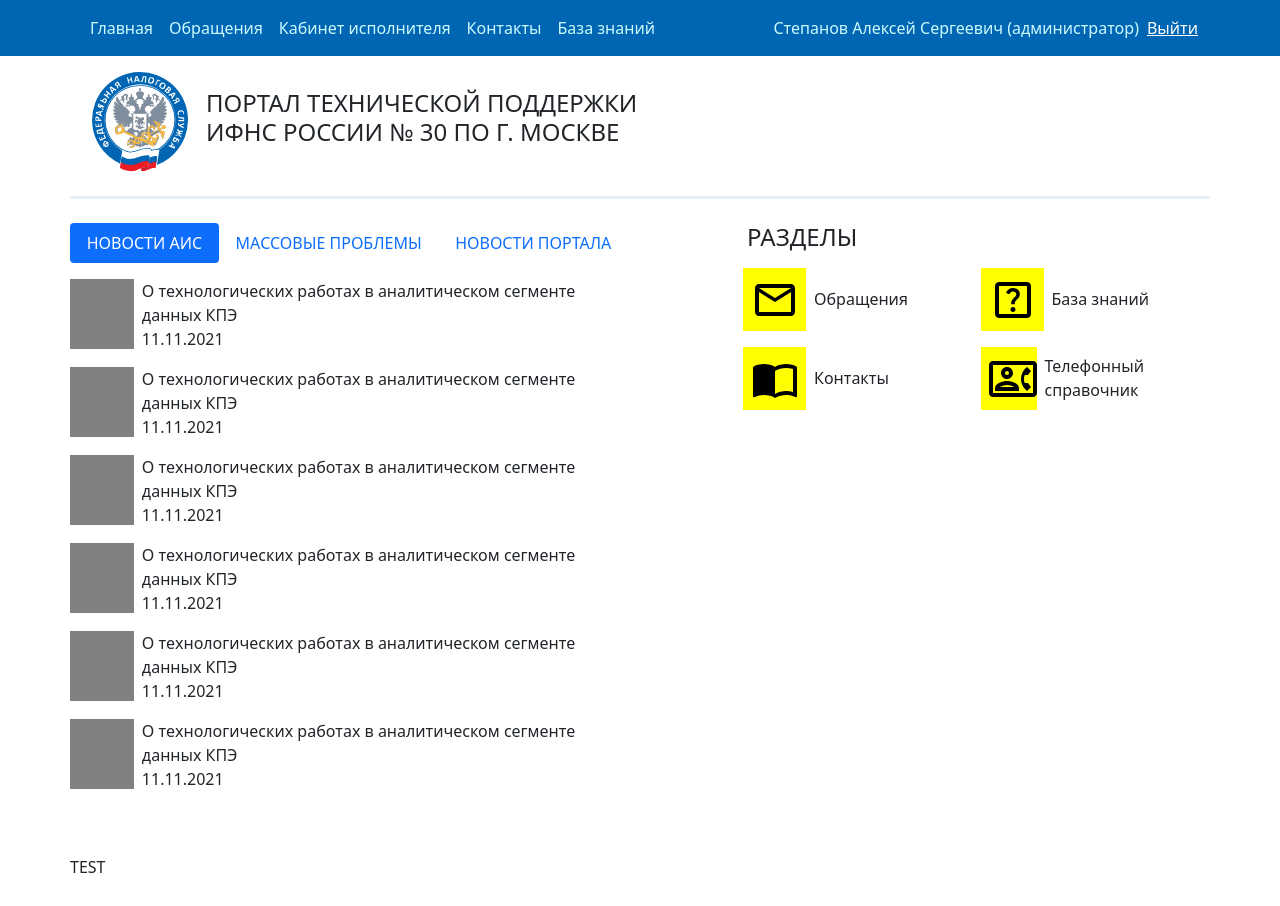
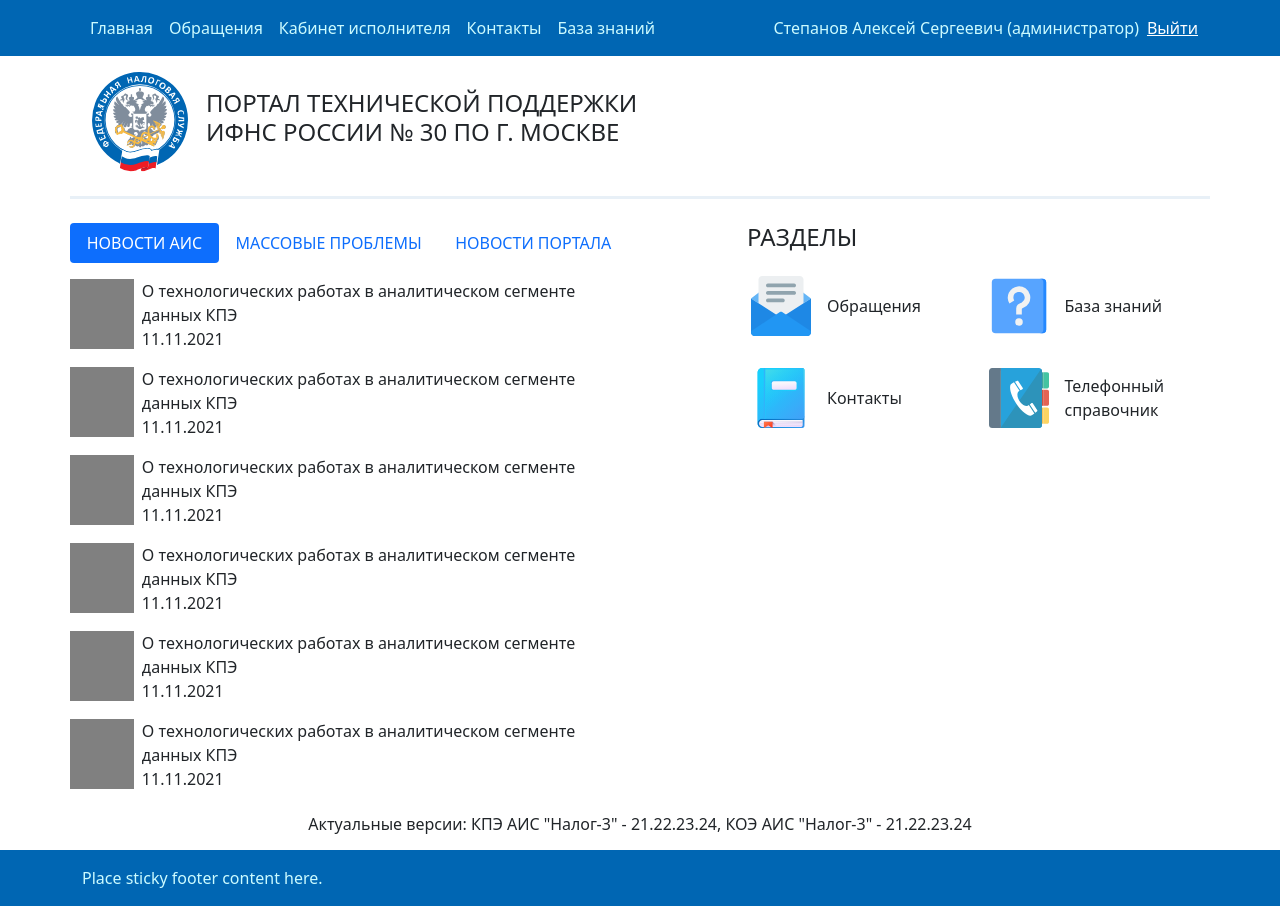
Before and after one commit to Astori191/TAX_HELPDESK, a PHP site: page / in a window 1280 px wide. Before the commit the page ends 873 px from the top, so only its background shows below. Run offline with PHP 8.4, Linux system fonts and the light colour scheme.

Commit message:
main page, done!

```diff
--- a/assets/css/style.css
+++ b/assets/css/style.css
@@ -1,6 +1,10 @@
 .bg-primary {
     background-color: #0066B3 !important;
 }
+
+/* .bg-light {
+    background-color: #0066B3 !important;
+} */
 
 /*.nav-pills.active {
     background-color: #0066B3 !important;
@@ -36,3 +40,20 @@
 .bottom-line {
     border-bottom: 3px solid #e8f0f7;
 }
+
+.right-section{
+    width: 60px;
+    height: 60px;
+}
+
+/*main > .container {
+    padding: 60px 15px 0;
+}*/
+
+.bg-light{
+    background-color: #0066B3 !important;
+}
+
+ .text-muted{
+    color: #CBFBFF !important;
+}
--- a/index.html
+++ b/index.html
@@ -1,5 +1,5 @@
 <!DOCTYPE html>
-<html lang="en">
+<html lang="en" class="h-100">
 <head>
   <meta charset="UTF-8">
   <meta http-equiv="X-UA-Compatible" content="IE=edge">
@@ -11,7 +11,7 @@
   <link href="https://fonts.googleapis.com/css2?family=Roboto:wght@300;400;500&display=swap" rel="stylesheet">
   <title>Document</title>
 </head>
-<body>
+<body class="d-flex flex-column h-100">
   <nav class="navbar navbar-dark bg-primary navbar-expand-md">
     <div class="container">
       <button class="navbar-toggler" type="button" data-bs-toggle="collapse"
@@ -46,8 +46,8 @@
     </div>
   </nav>
 
+  <main class="flex-shrink-0">
     <div class="container">
-
       <div class="row bottom-line pb-3">
         <div class="col">
           <div class="d-flex p-2 align-items-center mt-2">
@@ -135,7 +135,6 @@
                 </div>
               </div>
 
-
             </div>
             <div class="tab-pane fade" id="pills-profile" role="tabpanel" aria-labelledby="pills-profile-tab">
               pills-contact-tab2
@@ -150,18 +149,20 @@
           <h4>РАЗДЕЛЫ</h4>
           <div class="row">
             <div class="col">
+
               <div class="row">
-              <div class="d-flex p-2 align-items-center">
-                <div class="me-2 ps-2 pt-2" style="width: 63px; height: 63px; background-color: #FFFF00;">
-                  <img src="assets/img/email_black_48dp.svg">
+                <div class="d-flex p-3 align-items-center">
+                  <div class="d-flex me-3 justify-content-center right-section">
+                    <img src="assets/img/email.svg">
                   </div>
                   <div class="item-text">Обращения</div>
                 </div>
               </div>
+
               <div class="row">
-              <div class="d-flex p-2 align-items-center">
-                <div class="me-2 ps-2 pt-2" style="width: 63px; height: 63px; background-color: #FFFF00;">
-                  <img src="assets/img/import_contacts_black_48dp.svg">
+                <div class="d-flex p-3 align-items-center">
+                  <div class="d-flex me-3 justify-content-center right-section">
+                    <img src="assets/img/book.svg">
                   </div>
                   <div class="item-text">Контакты</div>
                 </div>
@@ -170,17 +171,18 @@
 
             <div class="col">
               <div class="row">
-              <div class="d-flex p-2 align-items-center">
-                <div class="me-2 ps-2 pt-2" style="width: 63px; height: 63px; background-color: #FFFF00;">
-                  <img src="assets/img/help_center_black_48dp.svg">
+                <div class="d-flex p-3 align-items-center">
+                  <div class="d-flex me-3 justify-content-center right-section">
+                    <img src="assets/img/question-sign.svg">
                   </div>
                   <div class="item-text">База знаний</div>
                 </div>
               </div>
+
               <div class="row">
-              <div class="d-flex p-2 align-items-center">
-                <div class="me-2 ps-2 pt-2" style="width: 63px; height: 63px; background-color: #FFFF00;">
-                  <img src="assets/img/contact_phone_black_48dp.svg">
+                <div class="d-flex p-3 align-items-center">
+                  <div class="d-flex me-3 justify-content-center right-section">
+                    <img src="assets/img/phone-book.svg">
                   </div>
                   <div class="item-text">Телефонный справочник</div>
                 </div>
@@ -190,9 +192,23 @@
         </div>
       </div>
 
-    <div class="row mt-5">TEST</div>
+      <!-- <div class="row mt-4">
+        <div class="col">
 
         </div>
+      </div> -->
+    </div>
+  </main>
+
+  <div class="d-flex mt-auto p-2 justify-content-center">
+    <h6>Актуальные версии: КПЭ АИС "Налог-3" - 21.22.23.24, КОЭ АИС "Налог-3" - 21.22.23.24</h6>
+  </div>
+
+  <footer class="footer py-3 bg-light">
+    <div class="container">
+      <span class="text-muted">Place sticky footer content here.</span>
+    </div>
+  </footer>
 
   <script src="assets/bootstrap/js/bootstrap.bundle.min.js"></script>
 </body>
```
Also changed, not shown: assets/img/book.svg (added), assets/img/contact_phone_black_48dp.svg (deleted), assets/img/email.svg (added), assets/img/email_black_48dp.svg (deleted), assets/img/help_center_black_48dp.svg (deleted), assets/img/import_contacts_black_48dp.svg (deleted), assets/img/phone-book.svg (added), assets/img/question-sign.svg (added). Lines whose indentation alone changed are shown as unchanged.
